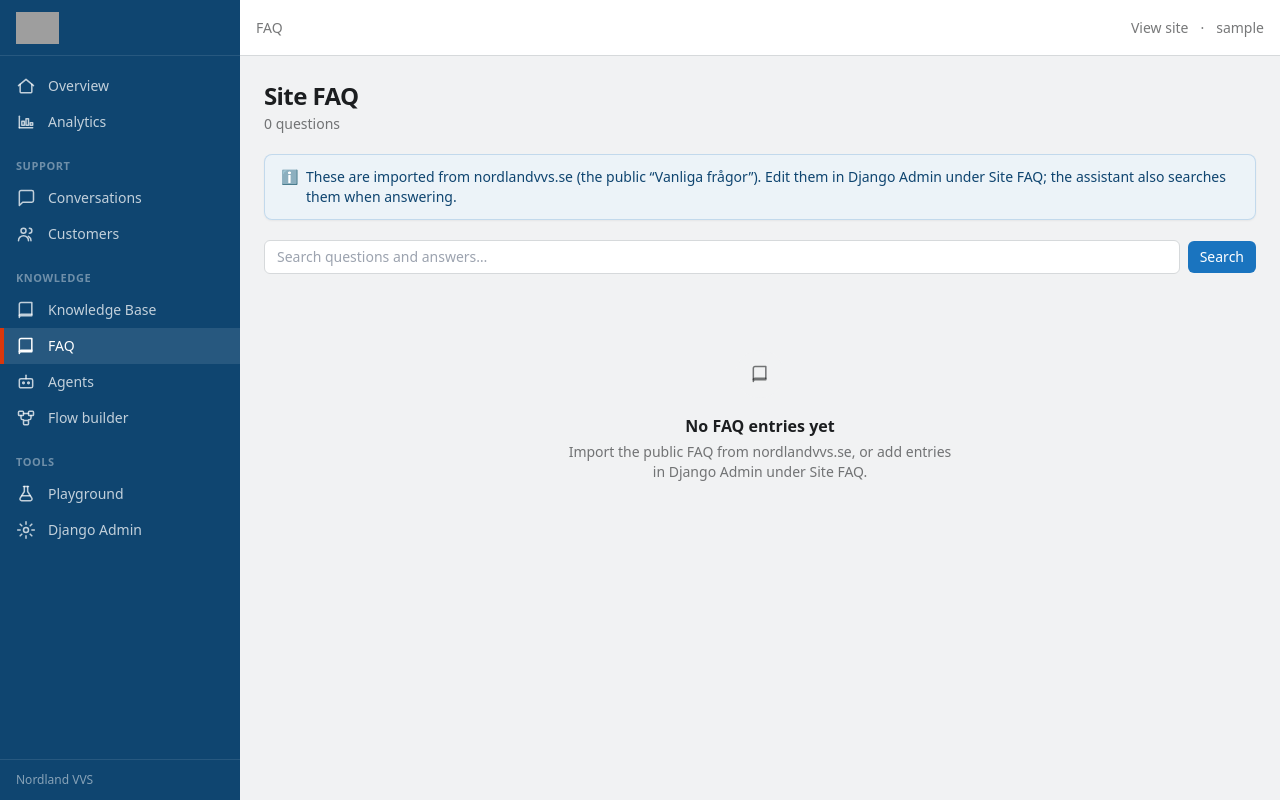
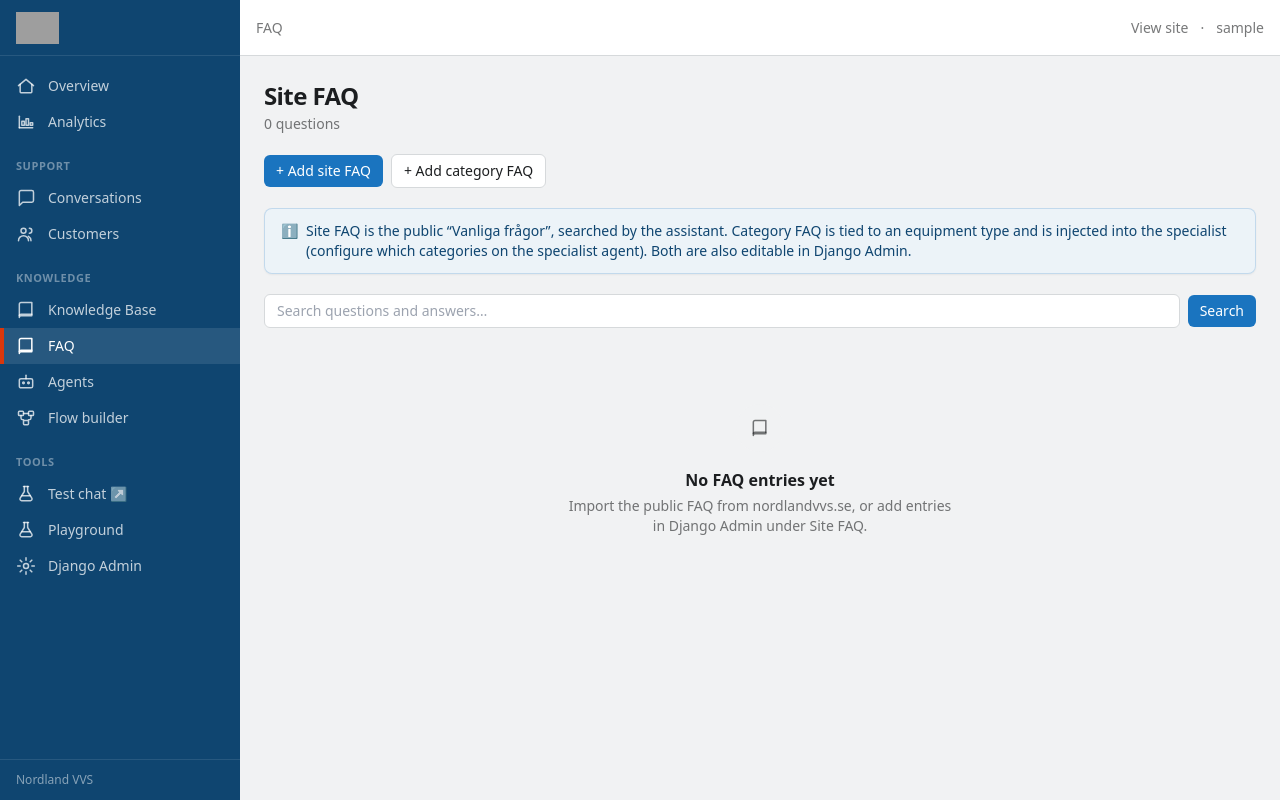
Before and after one commit to offmarketresolutions-web/swedish-bot, a Django app: page /dashboard/faq/ in a window 1280 px wide. Run offline with Django 5.2, Linux system fonts and the light colour scheme; the visitor is signed in with stand-in values (Sample User, id 1); data that the repository does not hold is empty; parts of the project's set-up code (start-up, migrations or seed data) failed here and were passed over; some libraries are stand-ins or nearby versions; grey boxes are pictures that could not be loaded.

Commit message:
dashboard: add category FAQ + site FAQ from UI, test-chat link, richer customer form
Co-Authored-By: Claude Opus 4.8 <noreply@anthropic.com>

```diff
--- a/dashboard/forms.py
+++ b/dashboard/forms.py
@@ -8,7 +8,8 @@ from django import forms
 from django.utils.text import slugify
 
 from crm.models import Customer
-from kb.models import BrandNote, Machine, Vendor
+from kb.models import (BrandNote, Category, FAQEntry, FAQEntryText, LANG_CHOICES,
+                       Machine, SiteFAQ, Vendor)
 
 # Shared Tailwind input styling so forms match the existing shell.
 _INPUT = ("w-full rounded-md border border-nl-border bg-white px-3 py-2 text-sm "
@@ -93,12 +94,67 @@ class MachineForm(forms.ModelForm):
 class CustomerForm(forms.ModelForm):
     class Meta:
         model = Customer
+        # contact details + the equipment this customer owns (CRM 360), so staff can
+        # log everything in one go. The equipment FKs are optional.
         fields = ["name", "phone", "email", "address", "postal_code", "city",
-                  "property_type", "consent_to_contact"]
+                  "property_type", "consent_to_contact",
+                  "primary_brand", "primary_machine", "primary_category"]
 
     def __init__(self, *args, **kwargs):
         super().__init__(*args, **kwargs)
+        for f in ("primary_brand", "primary_machine", "primary_category"):
+            self.fields[f].required = False
+        self.fields["primary_brand"].label = "Brand"
+        self.fields["primary_machine"].label = "Machine"
+        self.fields["primary_category"].label = "Equipment type"
         _style(self.fields, area=("address",))
+
+
+def _unique_faq_key(category, base: str) -> str:
+    """A unique FAQEntry.key within a category (the model needs category+key unique)."""
+    base = (slugify(base) or "faq")[:50]
+    key, n = base, 2
+    while FAQEntry.objects.filter(category=category, key=key).exists():
+        key, n = f"{base}-{n}", n + 1
+    return key
+
+
+class FAQEntryForm(forms.Form):
+    """Add a CATEGORY FAQ — what the specialist injects (FAQEntry + FAQEntryText)."""
+    category = forms.ModelChoiceField(queryset=Category.objects.order_by("name"), label="Category")
+    lang = forms.ChoiceField(choices=LANG_CHOICES, initial="sv")
+    question = forms.CharField(widget=forms.Textarea(attrs={"rows": 2}))
+    answer = forms.CharField(widget=forms.Textarea(attrs={"rows": 5}))
+
+    def __init__(self, *args, **kwargs):
+        super().__init__(*args, **kwargs)
+        _style(self.fields, area=("question", "answer"))
+
+    def save(self):
+        cat = self.cleaned_data["category"]
+        entry = FAQEntry.objects.create(category=cat, key=_unique_faq_key(cat, self.cleaned_data["question"]))
+        FAQEntryText.objects.create(faq=entry, lang=self.cleaned_data["lang"],
+                                    question=self.cleaned_data["question"], answer=self.cleaned_data["answer"])
+        return entry
+
+
+class SiteFAQForm(forms.ModelForm):
+    """Add a SITE FAQ — the public-style list shown on the FAQ page (SiteFAQ)."""
+    class Meta:
+        model = SiteFAQ
+        fields = ["topic", "question", "answer", "lang"]
+
+    def __init__(self, *args, **kwargs):
+        super().__init__(*args, **kwargs)
+        _style(self.fields, area=("answer",))
+
+    def save(self, commit=True):
+        obj = super().save(commit=False)
+        if not obj.slug:
+            obj.slug = _unique_slug(SiteFAQ, obj.question, exclude_pk=obj.pk)
+        if commit:
+            obj.save()
+        return obj
 
 
 class BrandNoteForm(forms.ModelForm):
--- a/dashboard/urls.py
+++ b/dashboard/urls.py
@@ -40,6 +40,8 @@ urlpatterns = [
     path("kb/vendor/<int:pk>/notes", views.kb_vendor_notes, name="dash-kb-vendor-notes"),
     # Site FAQ
     path("faq/", views.faq_list, name="dash-faq"),
+    path("faq/category/new/", views.faq_entry_new, name="dash-faq-entry-new"),
+    path("faq/site/new/", views.site_faq_new, name="dash-site-faq-new"),
     # CRM create
     path("customers/new/", views.customer_new, name="dash-customer-new"),
 ]
--- a/dashboard/views.py
+++ b/dashboard/views.py
@@ -864,6 +864,44 @@ def faq_list(request):
 
 
 @staff_member_required
+def faq_entry_new(request):
+    """Add a category FAQ (FAQEntry) — the kind the specialist injects."""
+    from dashboard.forms import FAQEntryForm
+    if request.method == "POST":
+        form = FAQEntryForm(request.POST)
+        if form.is_valid():
+            form.save()
+            resp = redirect("dash-faq")
+            resp["HX-Trigger"] = _toast("success", "Category FAQ added — injectable by the specialist.")
+            return resp
+    else:
+        form = FAQEntryForm()
+    return render(request, "dashboard/faq_form.html", {
+        "form": form, "is_category": True,
+        "title": "Add category FAQ", "subtitle": "Tied to a category — the specialist injects it when configured.",
+        "action": "dash-faq-entry-new"})
+
+
+@staff_member_required
+def site_faq_new(request):
+    """Add a site FAQ (SiteFAQ) — the public-style list on the FAQ page."""
+    from dashboard.forms import SiteFAQForm
+    if request.method == "POST":
+        form = SiteFAQForm(request.POST)
+        if form.is_valid():
+            form.save()
+            resp = redirect("dash-faq")
+            resp["HX-Trigger"] = _toast("success", "Site FAQ added.")
+            return resp
+    else:
+        form = SiteFAQForm()
+    return render(request, "dashboard/faq_form.html", {
+        "form": form, "is_category": False,
+        "title": "Add site FAQ", "subtitle": "A general question shown on the FAQ page and searched by the assistant.",
+        "action": "dash-site-faq-new"})
+
+
+@staff_member_required
 @require_POST
 def kb_doc_upload(request, pk: int):
     """Upload or REPLACE a manual — re-parses so parsed_text/token_estimate/sha256 are
--- a/templates/dashboard/base.html
+++ b/templates/dashboard/base.html
@@ -46,6 +46,8 @@
           {% include 'dashboard/_icon.html' with name='flow' %}<span>{% trans "Flow builder" %}</span></a>
 
         <div class="nl-nav-group">{% trans "Tools" %}</div>
+        <a href="/widget-demo" target="_blank" rel="noopener" class="nl-nav" data-testid="nav-test-chat">
+          {% include 'dashboard/_icon.html' with name='beaker' %}<span>{% trans "Test chat" %} ↗</span></a>
         <a href="/playground" class="nl-nav {% if url == 'playground' %}nl-nav-on{% endif %}">
           {% include 'dashboard/_icon.html' with name='beaker' %}<span>{% trans "Playground" %}</span></a>
         <a href="/admin/" class="nl-nav">{% include 'dashboard/_icon.html' with name='cog' %}<span>{% trans "Django Admin" %}</span></a>
--- a/templates/dashboard/faq.html
+++ b/templates/dashboard/faq.html
@@ -5,9 +5,14 @@
 {% blocktrans count n=total asvar sub %}{{ n }} question{% plural %}{{ n }} questions{% endblocktrans %}
 {% include "dashboard/_page_header.html" with title=_('Site FAQ') subtitle=sub %}
 
+<div class="flex flex-wrap items-center gap-2 mb-5">
+  <a href="{% url 'dash-site-faq-new' %}" class="btn btn-primary" data-testid="add-site-faq">+ {% trans "Add site FAQ" %}</a>
+  <a href="{% url 'dash-faq-entry-new' %}" class="btn btn-secondary" data-testid="add-category-faq">+ {% trans "Add category FAQ" %}</a>
+</div>
+
 <div class="nl-card bg-nl-primaryl/60 border-nl-primary/20 px-4 py-3 mb-5 text-sm text-nl-primaryd flex items-start gap-2">
   <span aria-hidden="true">ℹ️</span>
-  <p>{% trans "These are imported from nordlandvvs.se (the public “Vanliga frågor”). Edit them in Django Admin under Site FAQ; the assistant also searches them when answering." %}</p>
+  <p>{% trans "Site FAQ is the public “Vanliga frågor”, searched by the assistant. Category FAQ is tied to an equipment type and is injected into the specialist (configure which categories on the specialist agent). Both are also editable in Django Admin." %}</p>
 </div>
 
 <form method="get" class="mb-5 flex flex-wrap items-center gap-2 text-sm">
```
Also changed, not shown: templates/dashboard/faq_form.html (added, +21 -0 lines).
